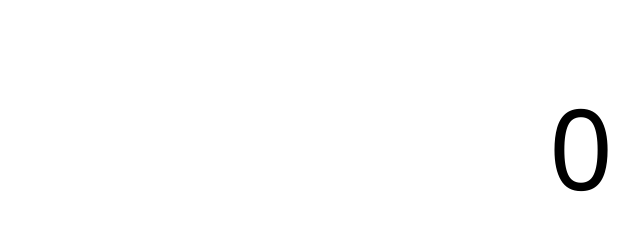
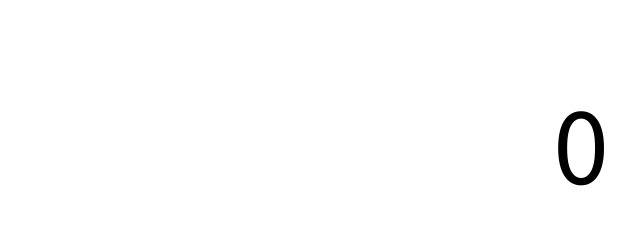
Before and after one commit to twhlynch/counter, a plain HTML site: page index.html in a window 1280 px wide. Shown: the part 254-484 px from the top of the page, 59-699 px from the left. Drawn offline with nearby package versions, Linux system fonts and the light colour scheme.

Commit message:
Update index.html

```diff
--- a/index.html
+++ b/index.html
@@ -5,6 +5,10 @@
     <meta name="viewport" content="width=device-width, initial-scale=1.0">
     <title>Counter</title>
     <style>
+        @import url('https://fonts.googleapis.com/css2?family=Source+Sans+3:ital,wght@0,200..900;1,200..900&display=swap');
+        * {
+            user-select: none;
+        }
         html, body {
             overflow: hidden;
         }
@@ -14,7 +18,10 @@
             justify-content: center;
             height: 100svh;
             margin: 0;
-            font-family: 'Segoe UI', Tahoma, Geneva, Verdana, sans-serif;
+            font-family: "Source Sans 3", 'Segoe UI', Tahoma, Geneva, Verdana, sans-serif;
+            font-optical-sizing: auto;
+            font-weight: 200;
+            font-style: normal;
         }
         #counter {
             font-size: 7em;
```
